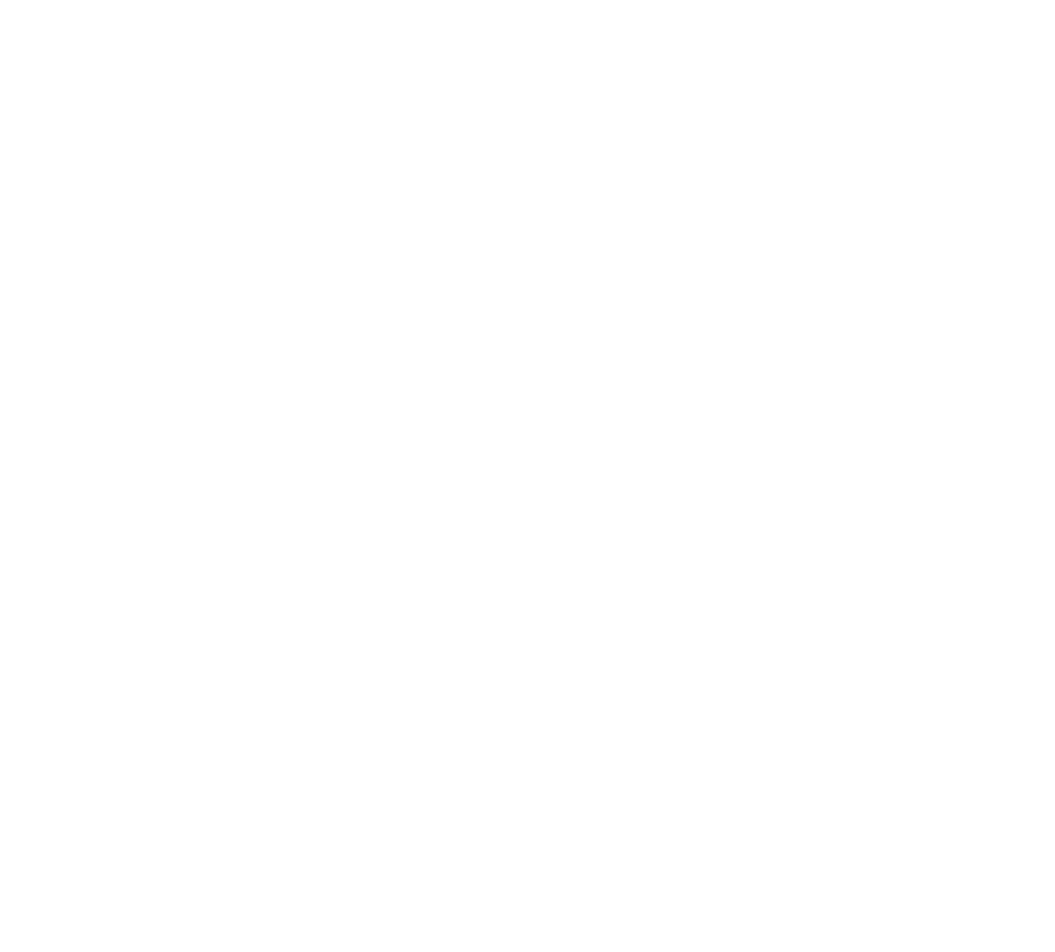
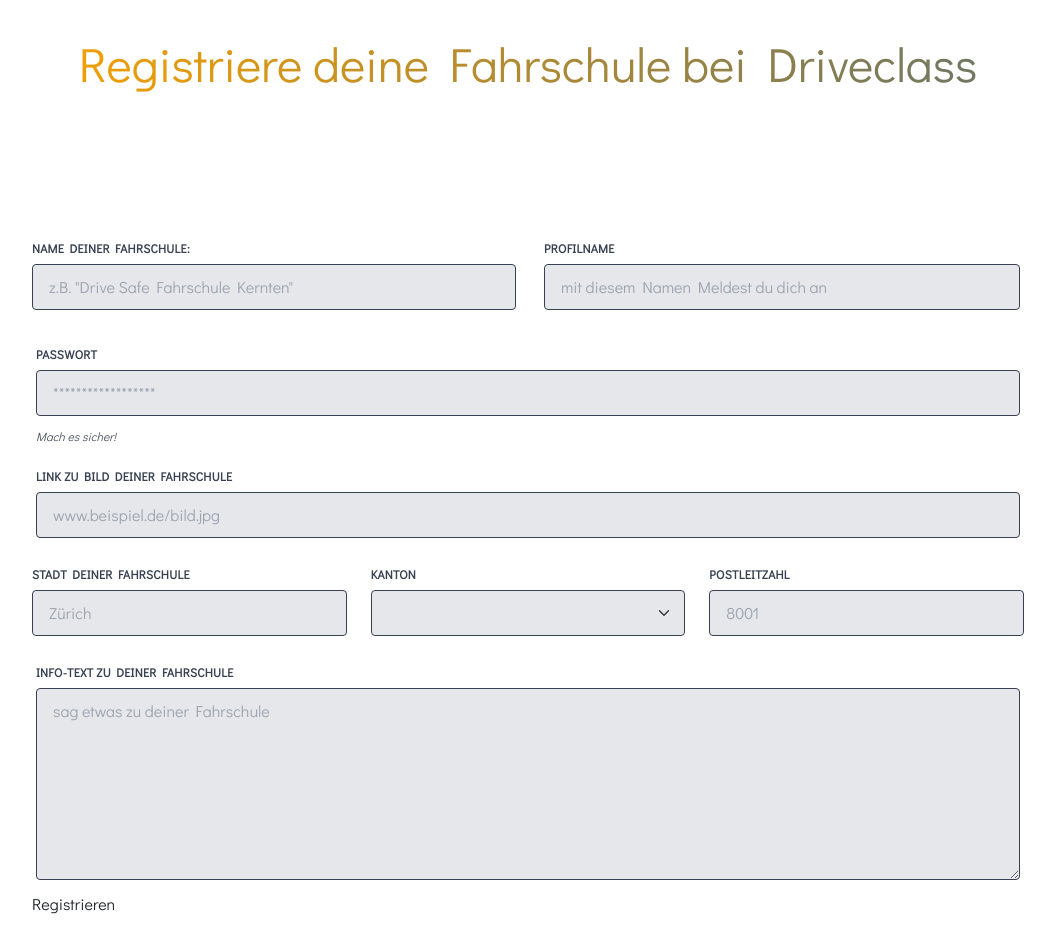
Before and after one commit to Jachub123/driveclass, an Angular app: page /register in a window 1280 px wide. Before the commit this address led to /. Shown: the part 586-1538 px from the top of the page, without its empty margins (112-1167 px from the left). Before the commit the page ends 800 px from the top, so only its background shows below. Built offline with nearby package versions, Linux system fonts and the light colour scheme.

Commit message:
eintragungen von Schulen in die Datenbank funktioniert

```diff
--- a/src/app/header/header.component.html
+++ b/src/app/header/header.component.html
@@ -23,25 +23,52 @@
     >
       <ul class="navbar-nav me-auto mb-2 mb-lg-0">
         <li class="nav-item">
-          <a class="nav-link active" text="HOME" aria-current="page" href="#"
+          <a
+            class="nav-link"
+            routerLink="/"
+            routerLinkActive="active"
+            [routerLinkActiveOptions]="{ exact: true }"
+            text="HOME"
+            aria-current="page"
+            href="#"
             >HOME</a
           >
         </li>
         <li class="nav-item">
-          <a class="nav-link" text="LINKS & TIPPS" href="#">LINKS & TIPPS</a>
+          <a
+            class="nav-link"
+            routerLinkActive="active"
+            text="LINKS & TIPPS"
+            href="#"
+            >LINKS & TIPPS</a
+          >
         </li>
         <li class="nav-item dropdown">
-          <a class="nav-link" text="PORTAL" href="#"> PORTAL </a>
+          <a class="nav-link" routerLinkActive="active" text="PORTAL" href="#">
+            PORTAL
+          </a>
         </li>
         <li class="nav-item">
-          <a class="nav-link" text="LOGIN" href="#">LOGIN</a>
+          <a
+            routerLink="register"
+            routerLinkActive="active"
+            class="nav-link"
+            text="REGISTER"
+            >REGISTER</a
+          >
         </li>
         <li class="nav-item">
-          <a class="nav-link" text="PREMIUM ABO" href="#">PREMIUM ABO</a>
+          <a
+            class="nav-link"
+            routerLinkActive="active"
+            text="PREMIUM ABO"
+            href="#"
+            >PREMIUM ABO</a
+          >
         </li>
       </ul>
       <form class="d-flex" role="search">
-        <select class="form-control me-2 bi-caret-down">
+        <select class="form-select me-2 bi-caret-down">
           <option>deutsch</option>
           <option>englisch</option>
           <option>französisch</option>
--- a/src/app/header/header.component.scss
+++ b/src/app/header/header.component.scss
@@ -74,6 +74,6 @@ nav {
 header {
   background-image: url("/assets/img/pexels-djordje-petrovic-1416169.jpg");
   background-position: 0% 40%;
-  @apply flex h-96 flex-col justify-end max-lg:bg-center;
+  @apply flex h-96 flex-col justify-end max-lg:bg-[40%_40%];
   @apply p-2 pr-3;
 }
--- a/src/app/register/register.component.html
+++ b/src/app/register/register.component.html
@@ -1 +1,153 @@
-<p>register works!</p>
+<h1 class="">Registriere deine Fahrschule bei Driveclass</h1>
+
+<form #f="ngForm" (ngSubmit)="register()">
+  <div class="wrapper">
+    <div class="inner">
+      <label class="" for="schoolname"> Name deiner Fahrschule: </label>
+      <input
+        class="name"
+        id="schoolname"
+        type="text"
+        placeholder='z.B. "Drive Safe Fahrschule Kernten"'
+        name="schoolname"
+        ngModel
+        required
+      />
+      <p class="warn text-red-500">
+        Dies ist ein Pflichtfeld, bitte ausfüllen!
+      </p>
+    </div>
+    <div class="w-full md:w-1/2 px-3">
+      <label for="grid-last-name"> Profilname </label>
+      <input
+        class=""
+        id="grid-last-name"
+        type="text"
+        placeholder="mit diesem Namen Meldest du dich an"
+        name="profilename"
+        ngModel
+        required
+      />
+      <p class="warn text-red-500">
+        Dies ist ein Pflichtfeld, bitte ausfüllen!
+      </p>
+    </div>
+  </div>
+  <div class="labelInputWrapper mb-6">
+    <div class="w-full px-3">
+      <label for="grid-password"> Passwort </label>
+      <input
+        class=""
+        id="grid-password"
+        type="password"
+        placeholder="******************"
+        name="password"
+        ngModel
+        required
+      />
+      <p class="warn text-red-500">
+        Dies ist ein Pflichtfeld, bitte ausfüllen!
+      </p>
+      <p class="warn text-gray-600">Mach es sicher!</p>
+    </div>
+  </div>
+  <div class="labelInputWrapper mb-3">
+    <div class="w-full px-3">
+      <label for="img"> Link zu Bild deiner Fahrschule </label>
+      <input
+        class=""
+        id="img"
+        type="url"
+        placeholder="www.beispiel.de/bild.jpg"
+        name="img"
+        ngModel
+        required
+      />
+      <p class="warn text-red-500">
+        Dies ist ein Pflichtfeld, bitte ausfüllen!
+      </p>
+    </div>
+  </div>
+  <div class="labelInputWrapper mb-3">
+    <div class="labelInputWrapperInner">
+      <label for="area"> Stadt deiner Fahrschule </label>
+      <input
+        class=""
+        id="area"
+        type="text"
+        placeholder="Zürich"
+        name="area"
+        ngModel
+        required
+      />
+      <p class="warn text-red-500">
+        Dies ist ein Pflichtfeld, bitte ausfüllen!
+      </p>
+    </div>
+    <div class="labelInputWrapperInner">
+      <label for="kanton"> Kanton </label>
+      <div class="relative">
+        <select class="form-select" id="kanton" name="kanton" ngModel required>
+          <option>Zürich</option>
+          <option>Bern</option>
+          <option>Luzern</option>
+          <option>Uri</option>
+          <option>Schwyz</option>
+          <option>Obwalden</option>
+          <option>Nidwalden</option>
+          <option>Glarus</option>
+          <option>Zug</option>
+          <option>Freiburg</option>
+          <option>Solothurn</option>
+          <option>Basel-Stadt</option>
+          <option>Basel-Landschaft</option>
+          <option>Schaffhausen</option>
+          <option>Appenzell A.Rh</option>
+          <option>Appenzell I.Rh.</option>
+          <option>Sankt Gallen</option>
+          <option>Graubünden</option>
+          <option>Aargau</option>
+          <option>Thurgau</option>
+          <option>Tessin</option>
+          <option>Waadt</option>
+          <option>Wallis</option>
+          <option>Neuenburg</option>
+          <option>Genf</option>
+          <option>Jura</option>
+        </select>
+        <p class="warn text-red-500">
+          Dies ist ein Pflichtfeld, bitte ausfüllen!
+        </p>
+      </div>
+    </div>
+    <div class="labelInputWrapperInner">
+      <label for="grid-zip"> Postleitzahl </label>
+      <input
+        class=""
+        id="grid-zip"
+        type="text"
+        placeholder="8001"
+        name="postalCode"
+        ngModel
+        required
+      />
+      <p class="warn text-red-500">
+        Dies ist ein Pflichtfeld, bitte ausfüllen!
+      </p>
+    </div>
+  </div>
+  <div class="labelInputWrapper">
+    <div class="w-full px-3">
+      <label for="infoText"> Info-Text zu deiner Fahrschule</label>
+      <textarea
+        class=""
+        id="infoText"
+        type="text"
+        placeholder="sag etwas zu deiner Fahrschule"
+        name="infoText"
+        ngModel
+      ></textarea>
+    </div>
+  </div>
+  <button type="submit">Registrieren</button>
+</form>
--- a/src/app/register/register.component.scss
+++ b/src/app/register/register.component.scss
@@ -0,0 +1,54 @@
+$color1: #667468;
+$color2: #f8a100;
+
+h1 {
+  background: linear-gradient(to left, $color1, $color2);
+  @apply max-w-5xl mx-auto text-5xl my-32 text-center bg-clip-text text-transparent leading-[4rem];
+}
+
+form {
+  @apply w-full m-auto max-w-5xl mb-32 p-4;
+
+  .warn {
+    @apply text-xs italic;
+  }
+
+  input,
+  textarea,
+  select {
+    @apply appearance-none block w-full bg-gray-200 text-gray-700 border border-gray-700 rounded py-3 px-4 mb-3 leading-tight focus:outline-none focus:bg-white focus:border-gray-500;
+
+    + p.warn {
+      display: none;
+    }
+  }
+
+  textarea {
+    @apply h-48;
+  }
+
+  label {
+    @apply block uppercase tracking-wide text-gray-700 text-xs font-bold mb-2;
+  }
+  .wrapper {
+    @apply flex flex-wrap -mx-3 mb-6;
+
+    .inner {
+      @apply w-full md:w-1/2 px-3 mb-6 md:mb-0;
+    }
+  }
+  .labelInputWrapper {
+    @apply flex flex-wrap -mx-3;
+  }
+  .labelInputWrapperInner {
+    @apply w-full md:w-1/3 px-3 mb-6 md:mb-0;
+  }
+
+  input.ng-touched.ng-invalid,
+  select.ng-touched.ng-invalid {
+    @apply border-red-500;
+    & + p.warn {
+      display: block;
+    }
+  }
+}
--- a/src/app/register/register.component.ts
+++ b/src/app/register/register.component.ts
@@ -1,10 +1,39 @@
-import { Component } from '@angular/core';
+import { HttpClient } from '@angular/common/http';
+import { Component, ViewChild } from '@angular/core';
+import { FormsModule, NgForm, NgModel } from '@angular/forms';
 
 @Component({
   selector: 'app-register',
   templateUrl: './register.component.html',
-  styleUrls: ['./register.component.scss']
+  styleUrls: ['./register.component.scss'],
 })
 export class RegisterComponent {
+  constructor(private http: HttpClient) {}
+  @ViewChild('f') form: NgModel;
 
+  register() {
+    console.log(this.form.value.area);
+    console.log(this.form.value.img);
+    console.log(this.form.value.infoText);
+    console.log(this.form.value.schoolname);
+    console.log(this.form.value.postalCode);
+    const school = [
+      {
+        area: this.form.value.area,
+        img: this.form.value.img,
+        infoText: this.form.value.infoText,
+        name: this.form.value.schoolname,
+        postalCode: this.form.value.postalCode,
+        rating: 0,
+      },
+    ];
+    this.http
+      .post(
+        'https://drive-schools-3fa8f-default-rtdb.europe-west1.firebasedatabase.app/schools.json',
+        school
+      )
+      .subscribe((response) => {
+        console.log(response);
+      });
+  }
 }
--- a/src/app/search-drive-class/driving-school/driving-school.component.html
+++ b/src/app/search-drive-class/driving-school/driving-school.component.html
@@ -7,6 +7,6 @@
   <img src="{{ school.img }}" alt="" />
   <div class="flex flex-col justify-between p-4 leading-normal">
     <h5 class="schoolname">{{ school.name }}</h5>
-    <p class="infoText">{{ school.infoText | trim : 200 }}</p>
+    <p class="infoText">{{ school.infoText | trim : 175 }}</p>
   </div>
 </a>
--- a/src/app/search-drive-class/driving-school/driving-school.component.scss
+++ b/src/app/search-drive-class/driving-school/driving-school.component.scss
@@ -61,13 +61,13 @@ border-gray-200
   img {
     width: calc(100% - 2rem);
 
-    @apply object-contain rounded-t-lg md:h-96 md:h-auto md:w-48 md:rounded-none md:rounded-l-lg md:max-h-28;
+    @apply object-contain rounded-t-lg md:h-96 md:w-48 md:rounded-none md:rounded-l-lg md:max-h-28;
   }
   .schoolname {
     @apply mb-2 text-2xl font-bold tracking-tight;
   }
   .infoText {
-    @apply mb-3 font-normal;
+    @apply mb-3 font-normal md:max-h-28;
   }
 }
 
```
Also changed, not shown: src/app/app.module.ts (+7 -4 lines).
